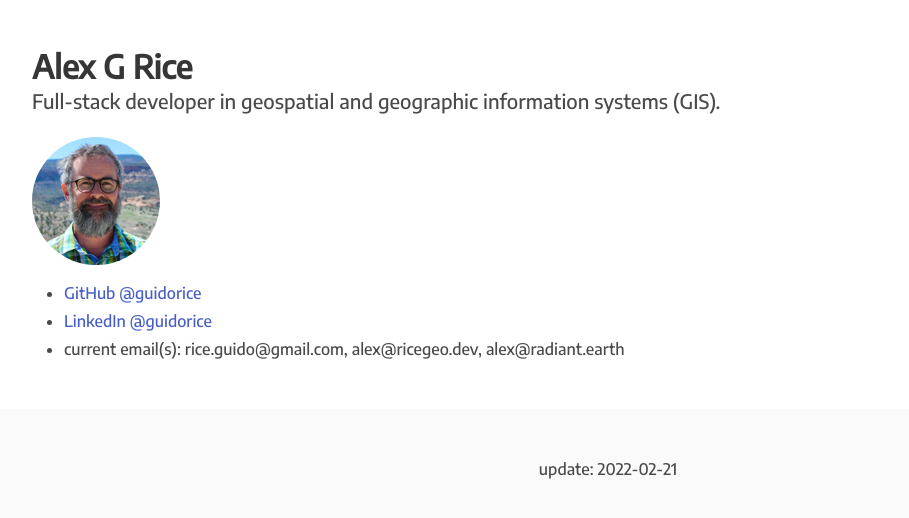
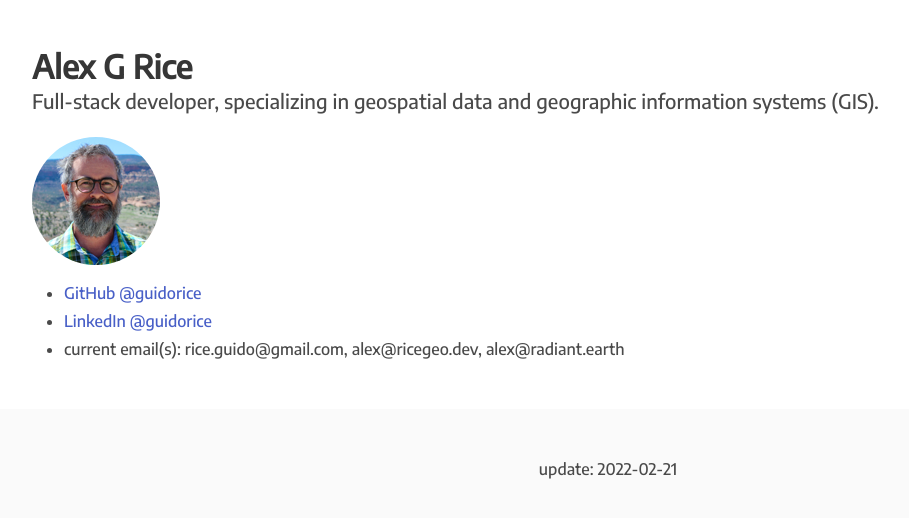
Before and after one commit to guidorice/guidorice.github.io, a plain HTML site: page index.html in a window 1280 px wide. Shown: the whole page, without its empty margins (32-941 px from the left). Drawn offline with nearby package versions, Linux system fonts and the light colour scheme.

Commit message:
Update subtitle.

```diff
--- a/index.html
+++ b/index.html
@@ -19,7 +19,7 @@
         Alex G Rice
       </h1>
       <p class="subtitle">
-        Full-stack developer in geospatial and geographic information systems (GIS).
+        Full-stack developer, specializing in geospatial data and geographic information systems (GIS).
       <figure class="image is-128x128">
         <img class="is-rounded" src="images/alex_mug.png" width="128" height="128" alt="Alex G Rice">
       </figure>
```
